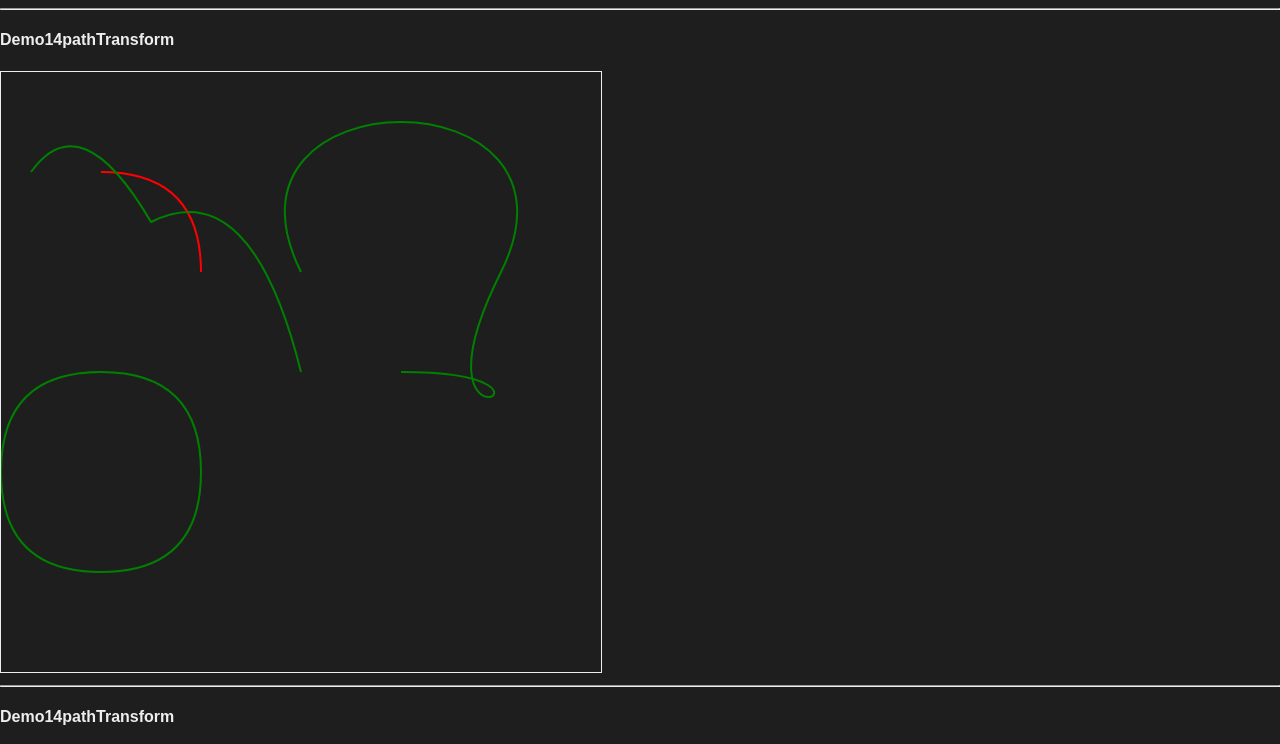
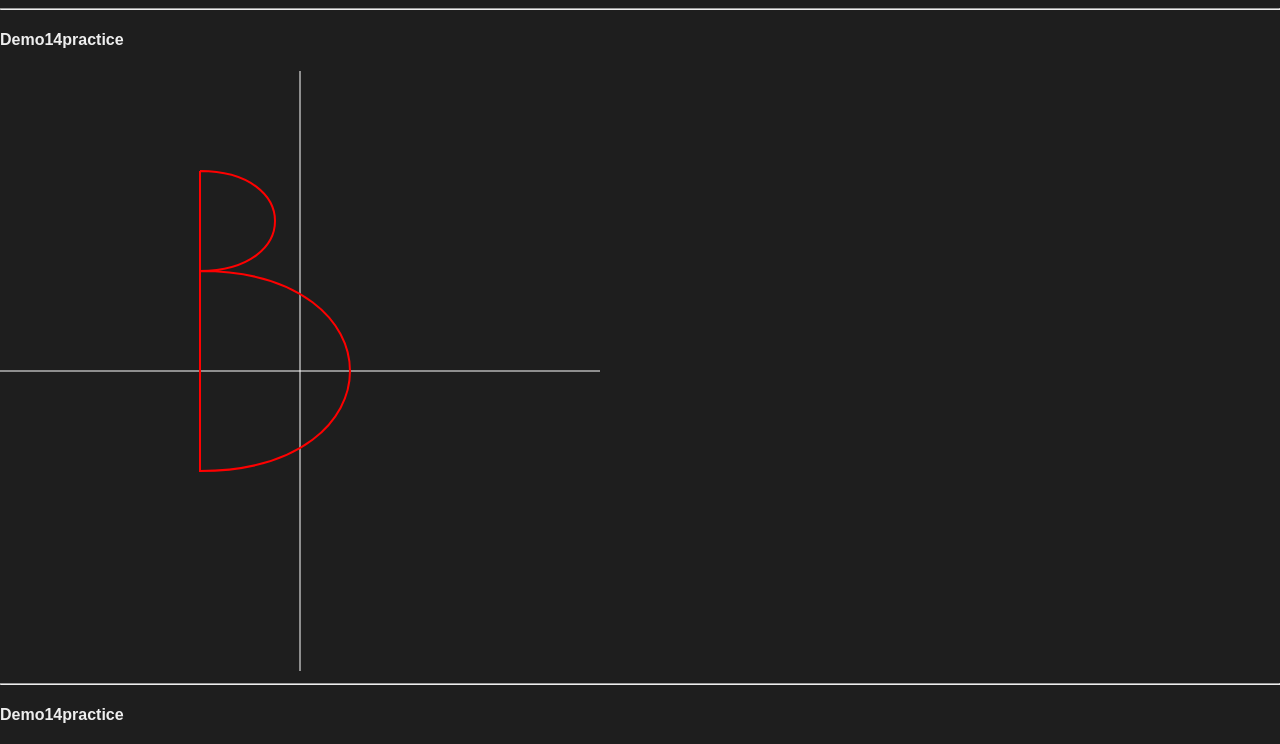
Before and after one commit to AlexSOTe/svg-study, a Vue app: page / in a window 1280 px wide. Shown: the top 744 px of the page. Built offline with nearby package versions, Linux system fonts and the light colour scheme.

Commit message:
贝塞尔曲线练习

```diff
--- a/src/App.vue
+++ b/src/App.vue
@@ -4,13 +4,13 @@
 
     <div class="svgItem">
       <hr />
-      <h4>Demo14pathTransform</h4>
-      <Demo14pathTransform />
+      <h4>Demo14practice</h4>
+      <Demo14practice />
     </div>
 
     <div class="svgItem">
       <hr />
-      <h4>Demo14pathTransform</h4>
+      <h4>Demo14practice</h4>
       <Demo13bezier />
     </div>
 
@@ -102,7 +102,7 @@
   import Demo11path from './components/svgs/Demo11path.vue';
   import Demo12ellipse from './components/svgs/Demo12ellipse.vue';
   import Demo13bezier from './components/svgs/Demo13bezier.vue';
-  import Demo14pathTransform from './components/svgs/Demo14pathTransform.vue';
+  import Demo14practice from './components/svgs/Demo14practice.vue';
 
 
 
--- a/src/components/svgs/Demo14pathTransform.vue
+++ /dev/null
@@ -1,66 +0,0 @@
-<template>
-  <svg xmlns="http://www.w3.org/2000/svg"
-       width="600px"
-       height="600px"
-       viewBox="0 0 600 600">
-    <!--
-      M100 100 起始点
-      Q200 100,200 200 Q[控制点],[结束点]
-    -->
-    <path d="
-            M100 100
-            Q200 100,200 200
-          "
-          stroke="red"
-          stroke-width="2"
-          fill="transparent" />
-
-    <path d="
-            M 30 100
-            Q 80 30,150 150
-            Q 250 100,300 300
-          "
-          stroke="green"
-          stroke-width="2"
-          fill="transparent" />
-
-    <!--
-      M 100 300：起始点
-      Q 200 300,200 400：Q [控制点x] [控制点y], [结束点x] [结束点x]
-      T 300 500：T [结束点x] [结束点y]：由200 400点平滑过渡到
-     -->
-    <path d="
-            M 100 300
-            Q 200 300,200 400
-            T 100 500
-            T 0 400
-            T 100 300
-          "
-          stroke="green"
-          stroke-width="2"
-          fill="transparent" />
-
-    <path d="
-            M 300 200
-            C 200 0,600 0,500 200
-            S 600 300,400 300
-          "
-          stroke="green"
-          stroke-width="2"
-          fill="transparent" />
-  </svg>
-</template>
-<script setup lang="ts">
-  import { reactive, ref } from "vue";
-  /**
-   * Q：创建二次贝塞尔曲线
-   * T：已当前二次曲线的结束点为起始点，根据控制点，平滑过渡到指定点
-   * C：创建三次贝塞尔曲线
-   * S：已当前三次曲线的结束点为起始点，根据控制点，平滑过渡到指定点
-   */
-</script>
-<style scoped>
-  svg {
-    border: 1px solid #eee;
-  }
-</style>
--- /dev/null
+++ b/src/components/svgs/Demo14practice.vue
@@ -0,0 +1,49 @@
+<template>
+  <svg xmlns="http://www.w3.org/2000/svg"
+       width="600px"
+       height="600px"
+       viewBox="0 0 600 600">
+    <g transform="translate(300,300)">
+      <line x1="-300" y1="0" x2="300" y2="0" stroke="white" stroke-width="1" />
+      <line x1="0" y1="-300" x2="0" y2="300" stroke="white" stroke-width="1" />
+
+      <path class="path"
+            :d="data"
+            fill="transparent"
+            stroke="red"
+            stroke-width="2" />
+    </g>
+  </svg>
+</template>
+<script setup lang="ts">
+  import { onMounted, reactive, ref } from "vue";
+  // 尝试写一个路径变换的动画
+  const pathArr = [
+    //A
+    `M -100 100
+L -100 100,0 -200,100 100
+M -50 -50
+H 50 -50`,
+    //B
+    `M -100 -200
+L -100 100
+C 100 100,100 -100,-100 -100
+C 0 -100,0 -200,-100 -200`
+  ]
+  //我记得path是支持动画的，可能记错了 -= = -
+  //  好吧，说的是stroke的动画
+  const data = ref('');
+  onMounted(() => {
+    data.value = pathArr[0]
+    setTimeout(() => {
+      data.value = pathArr[1]
+    }, 1000)
+  })
+
+</script>
+<style scoped>
+  .path {
+    border: 1px solid #eee;
+    transition: all ease 300ms;
+  }
+</style>
```
